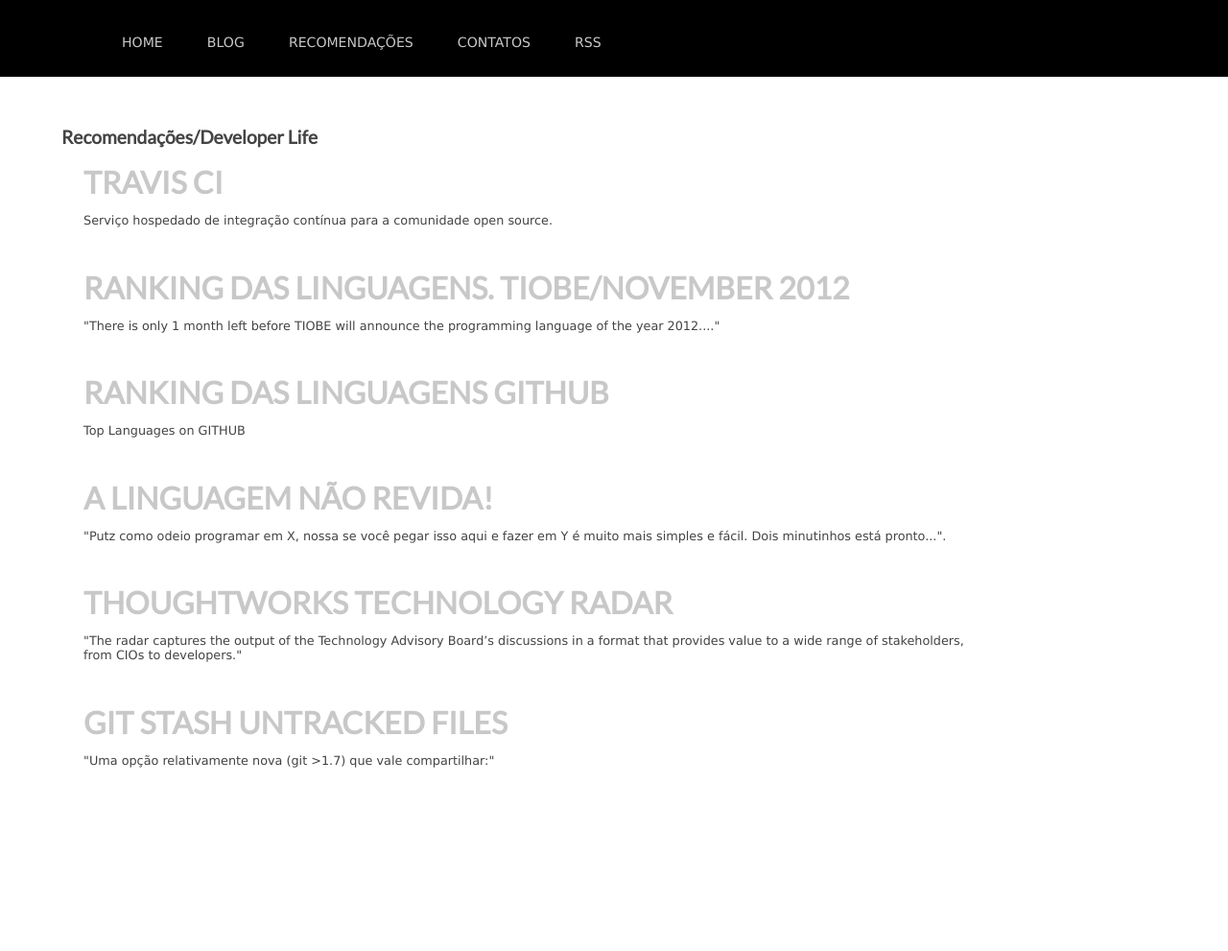
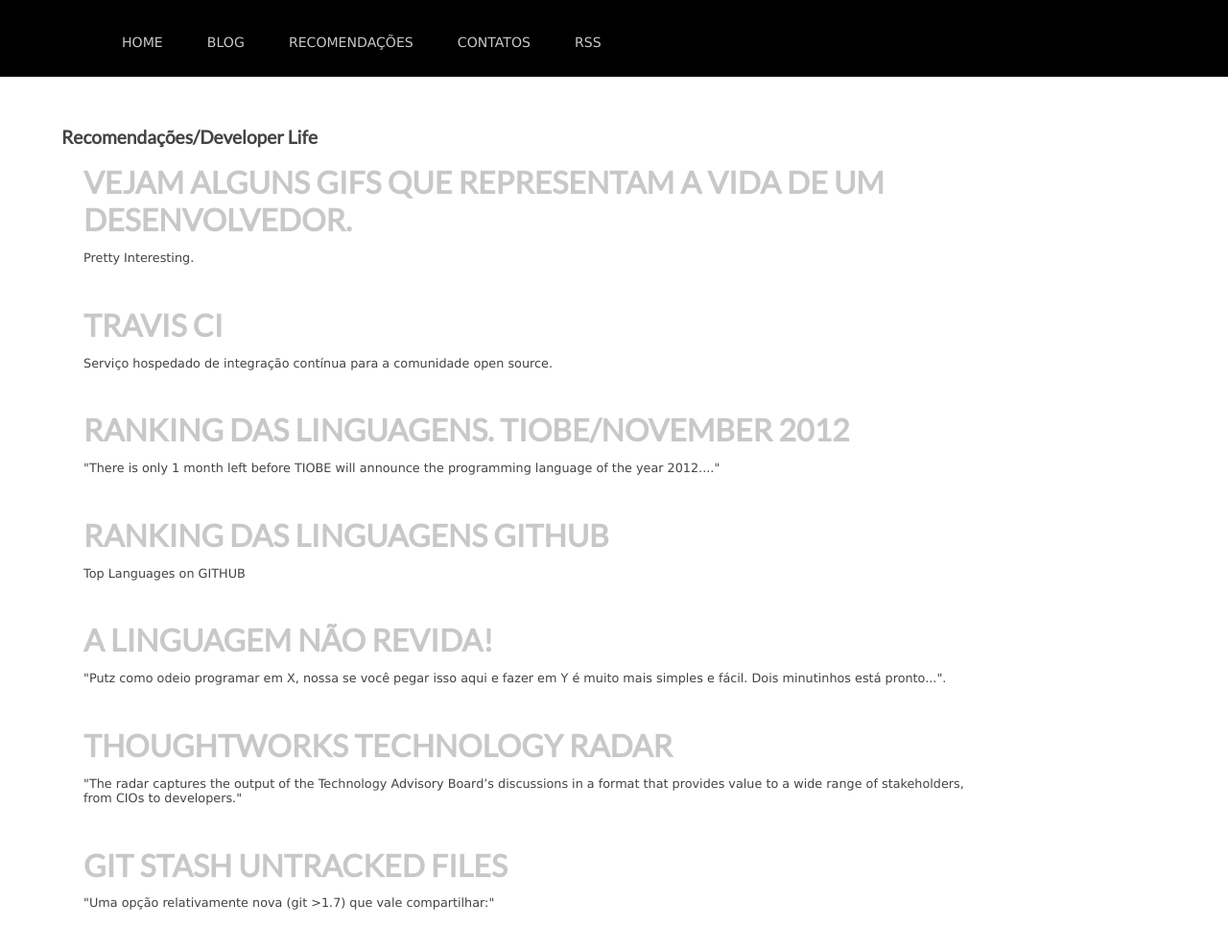
Before and after one commit to rgarbin/rgarbin.github.com, a Jekyll site: the page built from references/developer-life.html, in a window 1280 px wide. Shown: the whole page at 96% size. Built offline with Jekyll 4.4.1, drawn with Linux system fonts in a browser that asks for light colours; comment, search, counter and statistics services are not loaded; before the commit the page ends 900 px from its top, so only the background shows below that.

Commit message:
add Vida de Desenvolvedor - Vejam alguns gifs que representam a vida de um desenvolvedor.

```diff
--- a/references/developer-life.html
+++ b/references/developer-life.html
@@ -3,6 +3,13 @@
 title: Recomendações Developer Life
 ---
 <h1>Recomendações/Developer Life</h1>
+
+<article>
+    <div class="post">
+      <h3><a href="http://www.emersoncarvalho.com/vida-de-desenvolvedor/" alt="Vida de Desenvolvedor" target="_blank"> Vejam alguns gifs que representam a vida de um desenvolvedor.</a></h3>
+      <p>Pretty Interesting.</p>
+    </div>
+</article>
 <article>
     <div class="post">
       <h3><a href="http://about.travis-ci.org/pt-BR/" alt="Travis CI" target="_blank">Travis CI</a></h3>
```
